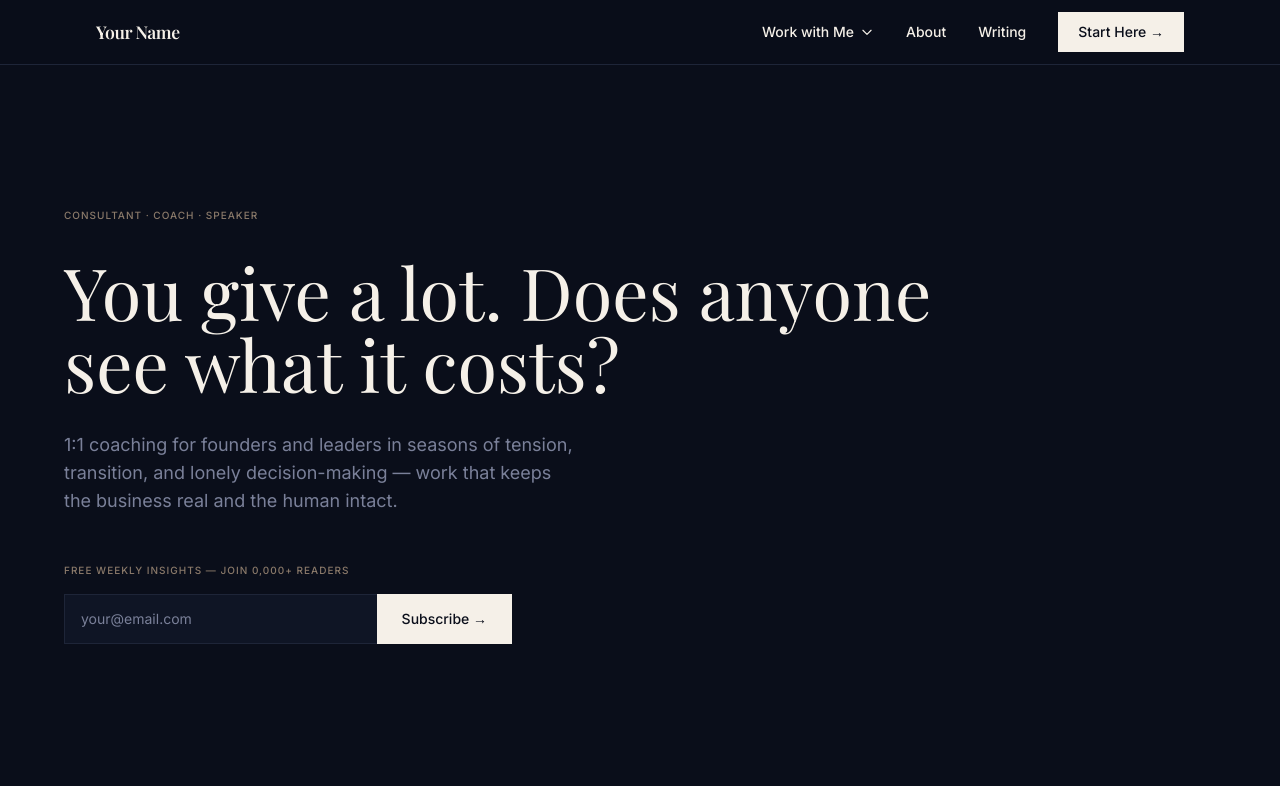
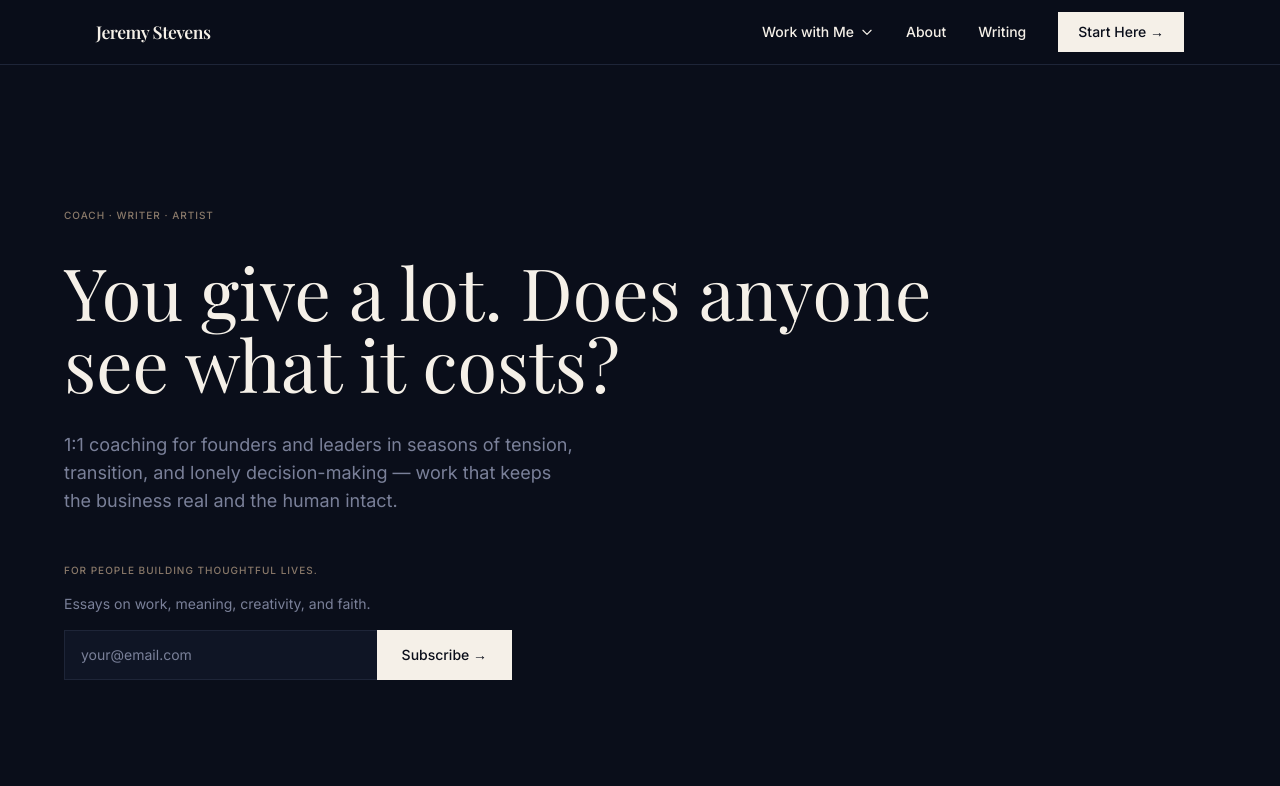
Before and after one commit to jskroening-afk/my-site, a Next.js app: page / in a window 1280 px wide. Shown: the top 786 px of the page. Built offline with nearby package versions, Linux system fonts and the light colour scheme; a web font is replaced by a local one.

Commit message:
name, tagline, and email label updates

```diff
--- a/app/(site)/page.tsx
+++ b/app/(site)/page.tsx
@@ -55,7 +55,7 @@ export default function HomePage() {
       <section className="min-h-screen flex flex-col justify-center px-6 lg:px-8 pt-16">
         <div className="max-w-6xl mx-auto w-full py-28 lg:py-36">
           <p className="text-[10px] uppercase tracking-widest text-[#8B7A6A] font-medium mb-8">
-            Consultant · Coach · Speaker
+            Coach · Writer · Artist
           </p>
           <h1 className="font-serif text-5xl md:text-6xl lg:text-[4.5rem] font-normal leading-[1.1] text-[#f5f0e8] max-w-4xl mb-8">
             You give a lot. Does anyone see what it costs?
@@ -66,8 +66,9 @@ export default function HomePage() {
           </p>
           <div className="space-y-4">
             <p className="text-[10px] uppercase tracking-widest text-[#8B7A6A] font-medium">
-              Free weekly insights — join 0,000+ readers
+              For people building thoughtful lives.
             </p>
+            <p className="text-sm text-[#7a8099]">Essays on work, meaning, creativity, and faith.</p>
             <EmailSignup />
           </div>
         </div>
--- a/components/Navigation.tsx
+++ b/components/Navigation.tsx
@@ -64,7 +64,7 @@ export default function Navigation() {
             href="/"
             className="font-serif text-[1.1rem] font-semibold tracking-tight text-[#f5f0e8] hover:text-[#8B7A6A] transition-colors"
           >
-            Your Name
+            Jeremy Stevens
           </Link>
 
           {/* Desktop Nav */}
```
